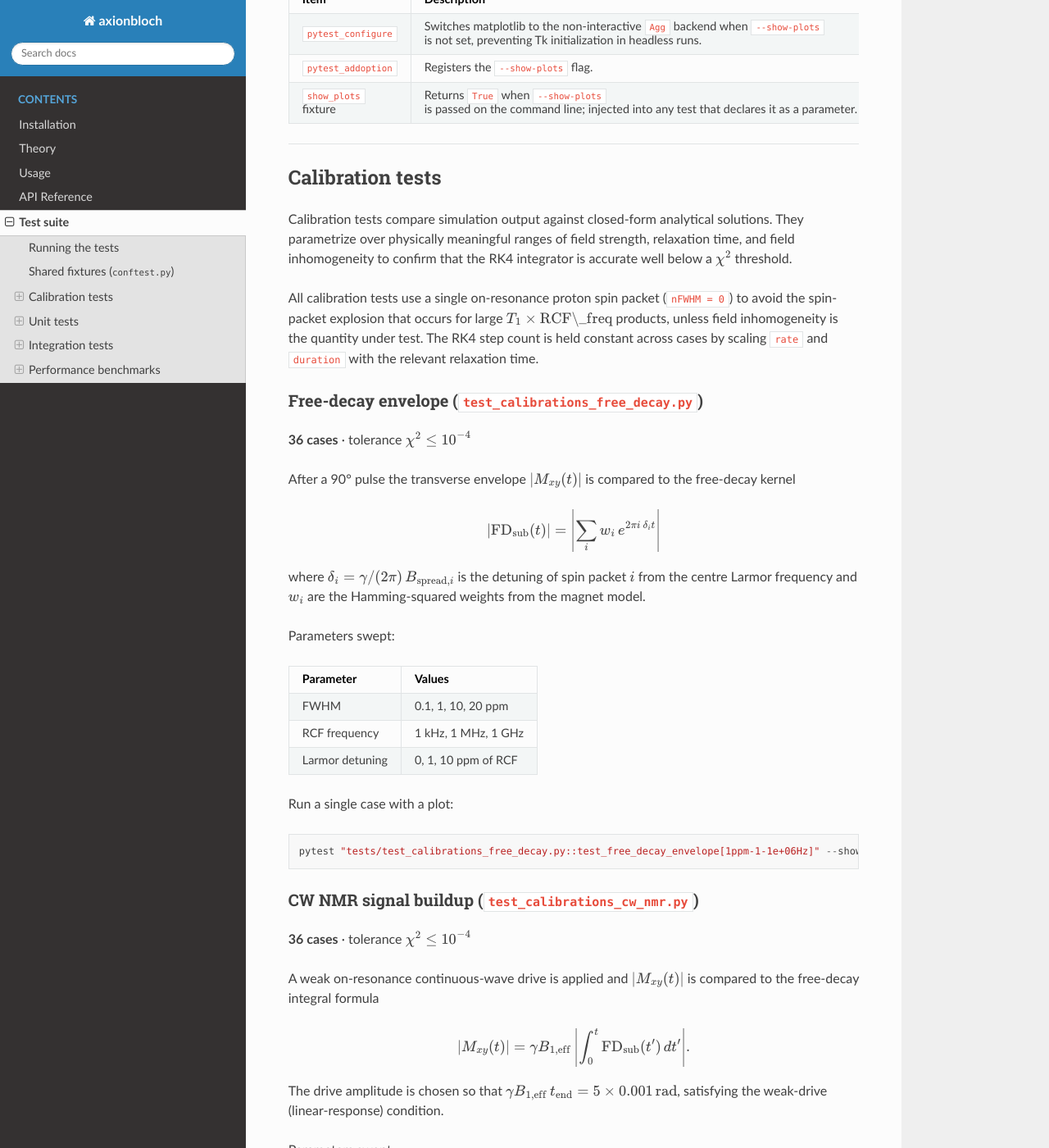
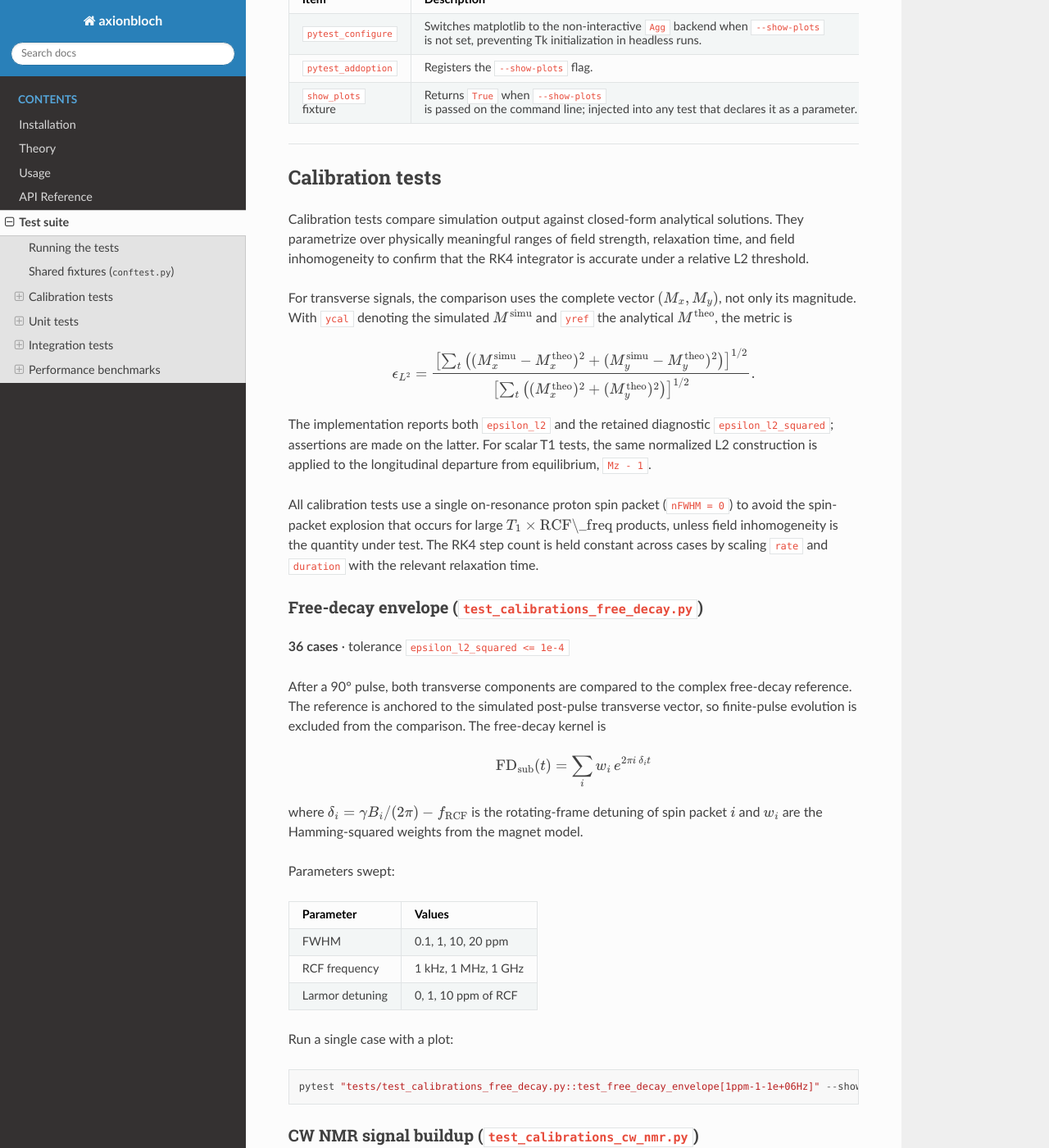
Before and after one commit to Yuzhe98/AxionBloch, a Sphinx documentation site: the page built from docs/tests.md, in a window 1280 px wide and 1400 px high, scrolled down 1024 px. Shown: the whole window at 82% size. Built offline with Sphinx 7.4.7 and the Read the Docs theme 3.1.0, drawn with Linux system fonts in a browser that asks for light colours; some of the changed text lies outside the part shown.

````diff
--- a/docs/tests.md
+++ b/docs/tests.md
@@ -53,9 +53,26 @@ temporary PNG files and opened with the OS file viewer.
 ## Calibration tests
 
 Calibration tests compare simulation output against closed-form analytical
-solutions.  They parametrize over physically meaningful ranges of field
+solutions. They parametrize over physically meaningful ranges of field
 strength, relaxation time, and field inhomogeneity to confirm that the RK4
-integrator is accurate well below a {math}`\chi^2` threshold.
+integrator is accurate under a relative L2 threshold.
+
+For transverse signals, the comparison uses the complete vector
+{math}`(M_x,M_y)`, not only its magnitude. With `ycal` denoting the simulated
+{math}`M^\mathrm{simu}` and `yref` the analytical {math}`M^\mathrm{theo}`, the
+metric is
+
+```{math}
+\epsilon_{L^2} =
+\frac{\left[\sum_t \left((M_x^\mathrm{simu}-M_x^\mathrm{theo})^2
+ +(M_y^\mathrm{simu}-M_y^\mathrm{theo})^2\right)\right]^{1/2}}
+{\left[\sum_t \left((M_x^\mathrm{theo})^2+(M_y^\mathrm{theo})^2\right)\right]^{1/2}}.
+```
+
+The implementation reports both `epsilon_l2` and the retained diagnostic
+`epsilon_l2_squared`; assertions are made on the latter. For scalar T1 tests,
+the same normalized L2 construction is applied to the longitudinal departure
+from equilibrium, `Mz - 1`.
 
 All calibration tests use a single on-resonance proton spin packet
 (`nFWHM = 0`) to avoid the spin-packet explosion that occurs for large
@@ -65,18 +82,20 @@ by scaling `rate` and `duration` with the relevant relaxation time.
 
 ### Free-decay envelope (`test_calibrations_free_decay.py`)
 
-**36 cases** · tolerance {math}`\chi^2 \le 10^{-4}`
+**36 cases** · tolerance `epsilon_l2_squared <= 1e-4`
 
-After a 90° pulse the transverse envelope {math}`|M_{xy}(t)|` is compared to
-the free-decay kernel
+After a 90° pulse, both transverse components are compared to the complex
+free-decay reference. The reference is anchored to the simulated post-pulse
+transverse vector, so finite-pulse evolution is excluded from the comparison.
+The free-decay kernel is
 
 ```{math}
-|\mathrm{FD}_\mathrm{sub}(t)| = \left|\sum_i w_i\,e^{2\pi i\,\delta_i t}\right|
+\mathrm{FD}_\mathrm{sub}(t) = \sum_i w_i\,e^{2\pi i\,\delta_i t}
 ```
 
-where {math}`\delta_i = \gamma/(2\pi)\,B_{\mathrm{spread},i}` is the detuning
-of spin packet {math}`i` from the centre Larmor frequency and {math}`w_i` are
-the Hamming-squared weights from the magnet model.
+where {math}`\delta_i = \gamma B_i/(2\pi)-f_\mathrm{RCF}` is the rotating-frame
+detuning of spin packet {math}`i` and {math}`w_i` are the Hamming-squared
+weights from the magnet model.
 
 Parameters swept:
 
@@ -94,16 +113,17 @@ pytest "tests/test_calibrations_free_decay.py::test_free_decay_envelope[1ppm-1-1
 
 ### CW NMR signal buildup (`test_calibrations_cw_nmr.py`)
 
-**36 cases** · tolerance {math}`\chi^2 \le 10^{-4}`
+**36 cases** · tolerance `epsilon_l2_squared <= 2e-4`
 
-A weak on-resonance continuous-wave drive is applied and
-{math}`|M_{xy}(t)|` is compared to the free-decay integral formula
+A weak on-resonance CW drive is applied and the full transverse vector is
+compared to the complex free-decay integral formula
 
 ```{math}
-|M_{xy}(t)| = \gamma B_{1,\mathrm{eff}}\left|\int_0^t \mathrm{FD}_\mathrm{sub}(t')\,dt'\right|.
+\boldsymbol{M}_\perp(t) = \gamma B_{1,\mathrm{eff}}\int_0^t
+\mathrm{FD}_\mathrm{sub}(t')\,dt'
 ```
 
-The drive amplitude is chosen so that {math}`\gamma B_{1,\mathrm{eff}}\,t_\mathrm{end} = 5 \times 0.001\,\mathrm{rad}`, satisfying the weak-drive (linear-response) condition.
+The drive amplitude is chosen so that {math}`\gamma B_{1,\mathrm{eff}}\,t_\mathrm{end} = 5 \times 0.001\,\mathrm{rad}`, satisfying the weak-drive (linear-response) condition. The reported `epsilon_l2` combines the x and y component errors.
 
 Parameters swept:
 
@@ -121,7 +141,7 @@ pytest "tests/test_calibrations_cw_nmr.py::test_cw_signal_buildup[1ppm-1-1e+06Hz
 
 ### T1 longitudinal recovery (`test_calibrations_t1_relaxation.py`)
 
-**9 cases** · tolerance {math}`\chi^2 \le 10^{-3}`
+**9 cases** · tolerance `epsilon_l2_squared <= 1e-7`
 
 A 90° pulse tips {math}`M_z` to zero.  Free recovery is then compared to
 
@@ -148,7 +168,7 @@ pytest "tests/test_calibrations_t1_relaxation.py::test_t1_recovery[1.0s-1e+06Hz]
 
 ### Hyperpolarized T1 decay (`test_calibrations_t1_hyperpolarized.py`)
 
-**36 cases** · tolerance {math}`\chi^2 \le 10^{-3}`
+**36 cases** · tolerance `epsilon_l2_squared <= 1e-7`
 
 The sample starts in a longitudinally overpolarized state
 {math}`M_z(0) = k > 1` (no transverse magnetization, no excitation pulse).
@@ -175,6 +195,23 @@ Run a single case with a plot:
 ```
 pytest "tests/test_calibrations_t1_hyperpolarized.py::test_t1_hyperpolarized[10.0x-1s-1e+06Hz]" --show-plots
 ```
+
+### Rate-convergence examples
+
+The scripts in `examples/convergency/` repeat representative free-decay, CW,
+T1, pulse, fixed-point-count, and inhomogeneity calibrations at increasing
+simulation rates. Their scatter plots show the measured error against rate;
+the figures use an 8.5 cm plot width. For example:
+
+```
+python examples/convergency/calibration_convergence_free_decay.py
+python examples/convergency/calibration_convergence_cw.py
+python examples/convergency/calibration_convergence_t1.py
+```
+
+`examples/T1_inversion_recovery.py` separately demonstrates a T1 measurement
+sequence: π inversion, a variable wait, and a π/2 readout, repeated to obtain
+amplitude versus wait time.
 
 ---
 
````
Also changed, not shown: CHANGELOG.md (+3 -1 lines), docs/api.md (+8 -0 lines), docs/theory.md (+28 -0 lines), docs/usage.md (+64 -1 lines), examples/EarthBoundAxionHalo/DM_overdensity/README.md.
